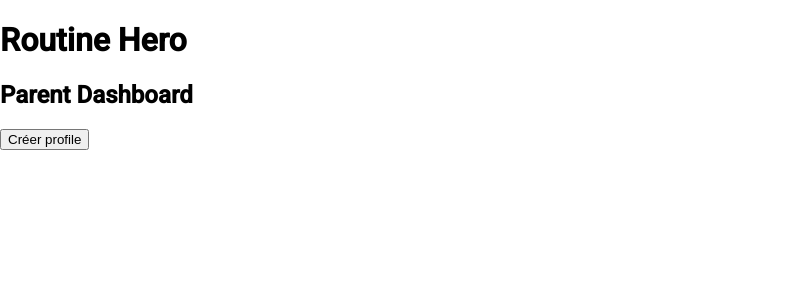
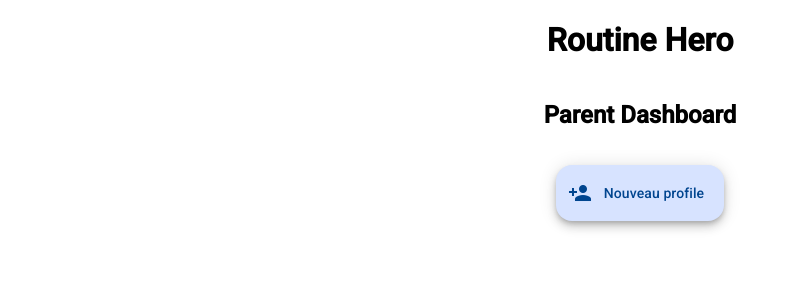
Before and after one commit to leaandredev/RoutineHero, an Angular app in the folder routine-hero/: page /parent in a window 1280 px wide. Shown: the top 300 px of the page, without its empty margins (0-799 px from the left). Built offline with nearby package versions, Linux system fonts and the light colour scheme.

Commit message:
[AF-626] feat add profile : display create profile button

```diff
--- a/routine-hero/src/app/app.component.html
+++ b/routine-hero/src/app/app.component.html
@@ -1,2 +1,4 @@
-<h1>Routine Hero</h1>
-<router-outlet></router-outlet>
+<div class="app-container">
+    <h1>Routine Hero</h1>
+    <router-outlet></router-outlet>
+</div>
--- a/routine-hero/src/app/app.component.scss
+++ b/routine-hero/src/app/app.component.scss
@@ -0,0 +1,6 @@
+.app-container {
+    display: flex;
+    flex-direction: column;
+    align-items: center;
+    justify-content: flex-start;
+}
--- a/routine-hero/src/app/features/parent/parent-dashboard/parent-dashboard.component.html
+++ b/routine-hero/src/app/features/parent/parent-dashboard/parent-dashboard.component.html
@@ -1,2 +1,6 @@
-<h2>Parent Dashboard</h2>
-<button routerLink="profil/create">Créer profile</button>
+<div class="flex-container flex-column">
+    <h2>Parent Dashboard</h2>
+    <button mat-fab extended routerLink="profil/create">
+        <mat-icon>person_add</mat-icon>
+        Nouveau profile</button>
+</div>
--- a/routine-hero/src/app/features/parent/parent-dashboard/parent-dashboard.component.ts
+++ b/routine-hero/src/app/features/parent/parent-dashboard/parent-dashboard.component.ts
@@ -1,9 +1,12 @@
 import { Component } from '@angular/core';
 import { RouterLink } from '@angular/router';
+import { MatIconModule } from '@angular/material/icon';
+import { MatDividerModule } from '@angular/material/divider';
+import { MatButtonModule } from '@angular/material/button';
 
 @Component({
   selector: 'app-parent-dashboard',
-  imports: [RouterLink],
+  imports: [RouterLink, MatButtonModule, MatIconModule, MatDividerModule],
   templateUrl: './parent-dashboard.component.html',
   styleUrl: './parent-dashboard.component.scss',
 })
```
